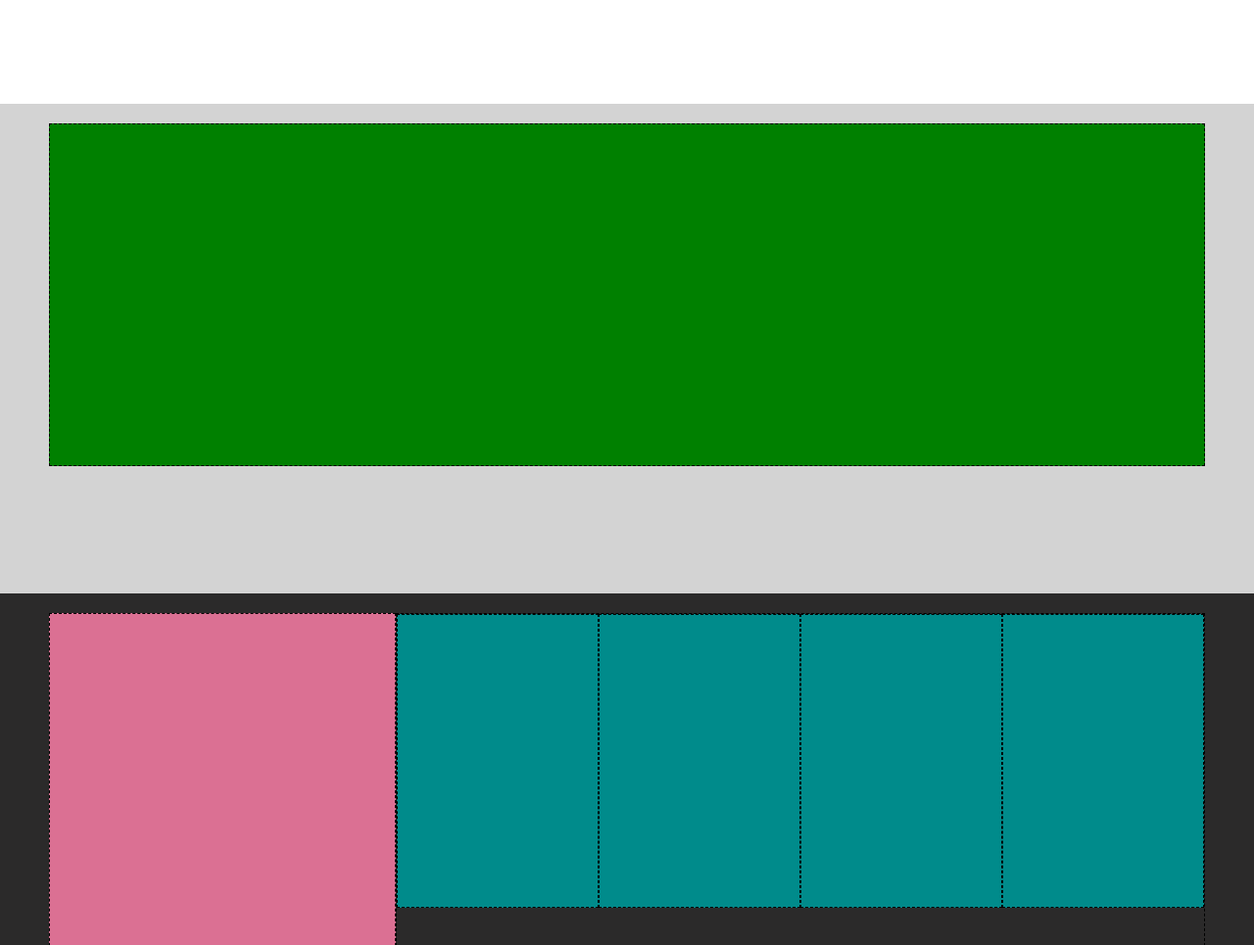
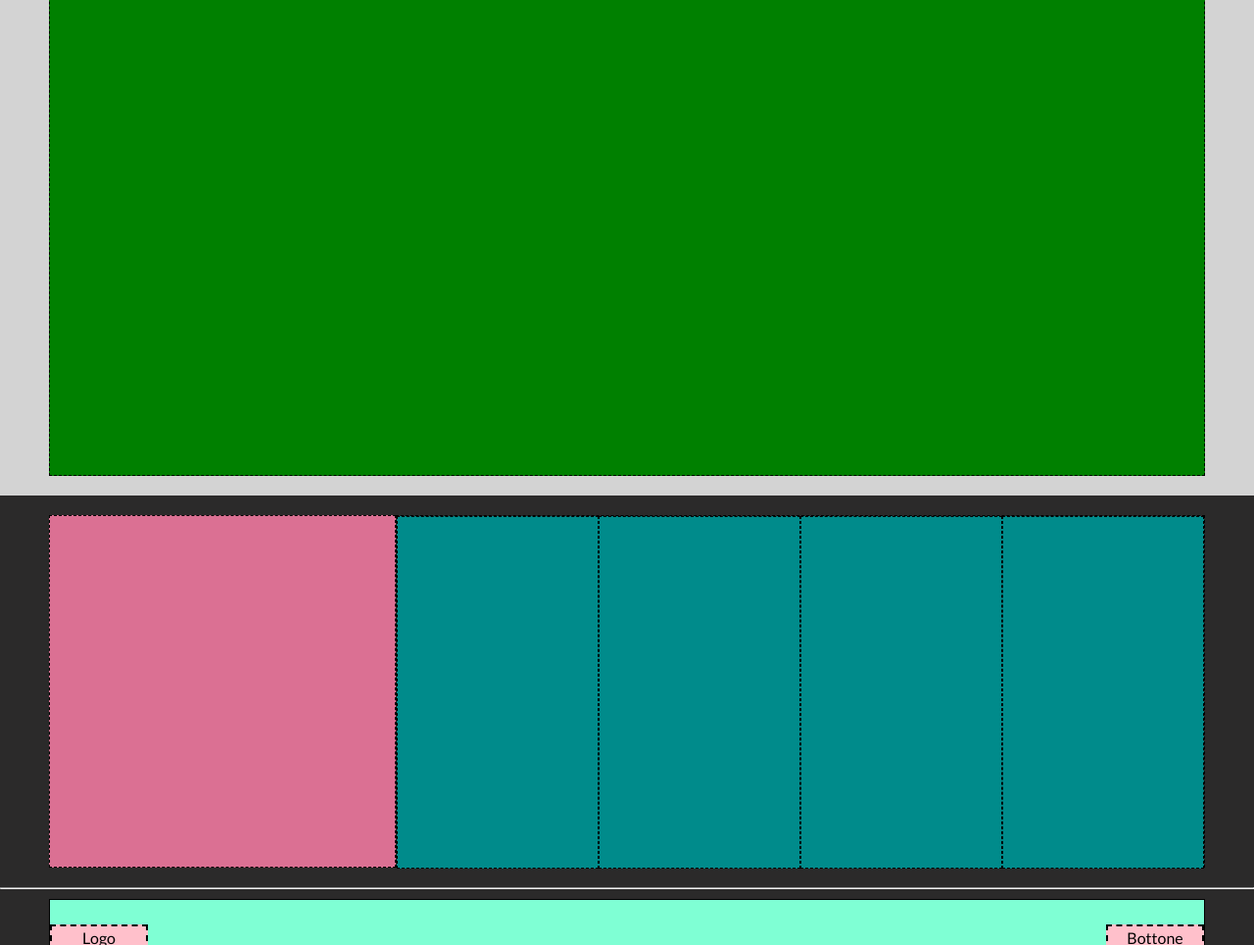
Before and after one commit to Alessio-Gasbarro/htmlcss-struttura-discord, a plain HTML site: page index.html in a window 1280 px wide. Shown: the part 1835-2800 px from the top of the page at 98% size. Drawn offline with Linux system fonts and the light colour scheme.

Commit message:
[DONE] Fixed and Finished

```diff
--- a/css/style.css
+++ b/css/style.css
@@ -50,10 +50,6 @@ li{
     margin-right: 5px;
 }
 
-.thicc{
-    height: 500px;
-}
-
 .flex-grow{
     flex-grow: 1;
 }
@@ -63,18 +59,21 @@ li{
     margin: 0 auto;
 }
 
-
 /*-- SEZIONE MAIN --*/
 
 .content{
-    height: 350px;
+    height: 360px;
     border: 1px dashed black;
     margin: 20px 0;
 }
 
 .small-content{
-    height: 300px;
-    border: 1px dashed;
+    height: 360px;
+    border: 1px dashed black;
+}
+
+.thicc{
+    height: 650px;
 }
 
 .col-home{
--- a/index.html
+++ b/index.html
@@ -47,7 +47,7 @@ wght@0,100;0,300;0,400;0,700;0,900;1,100;1,300;1,400;1,700;1,900
             </div>
         </div>
         <!--SERIES OF 3 - BOX 2-->
-        <div class="bg-white thicc">
+        <div class="bg-white">
             <div class="container d-flex">
                 <div class="col-60">
                     <div class="content bg-lightblue"></div>
@@ -58,7 +58,7 @@ wght@0,100;0,300;0,400;0,700;0,900;1,100;1,300;1,400;1,700;1,900
             </div>
         </div>
         <!--SERIES OF 3 - BOX 3-->
-        <div class="bg-gray thicc">
+        <div class="bg-gray">
             <div class="container d-flex">
                 <div class="col-40">
                     <div class="content bg-pink"></div>
@@ -69,7 +69,7 @@ wght@0,100;0,300;0,400;0,700;0,900;1,100;1,300;1,400;1,700;1,900
             </div>
         </div>
         <!--SERIES OF 3 - BOX 4-->
-        <div class="bg-white thicc">
+        <div class="bg-white">
             <div class="container d-flex">
                 <div class="col-60">
                     <div class="content bg-lightblue"></div>
@@ -80,10 +80,10 @@ wght@0,100;0,300;0,400;0,700;0,900;1,100;1,300;1,400;1,700;1,900
             </div>
         </div>
         <!--BIG BOX4-->
-        <div class="bg-gray thicc">
+        <div class="bg-gray">
             <div class="container d-flex">
                 <div class="col-100">
-                    <div class="content bg-green"></div>
+                    <div class="content bg-green thicc"></div>
                 </div>
             </div>
         </div>
@@ -91,7 +91,7 @@ wght@0,100;0,300;0,400;0,700;0,900;1,100;1,300;1,400;1,700;1,900
     <!--FINE MAIN-INIZIO FOOTER-->
     <footer>
         <!--1+4 BOX5-->
-        <div class="bg-darkgray thicc">
+        <div class="bg-darkgray">
             <div class="container d-flex">
                 <div class="col-30">
                     <div class="content bg-rose"></div>
```
